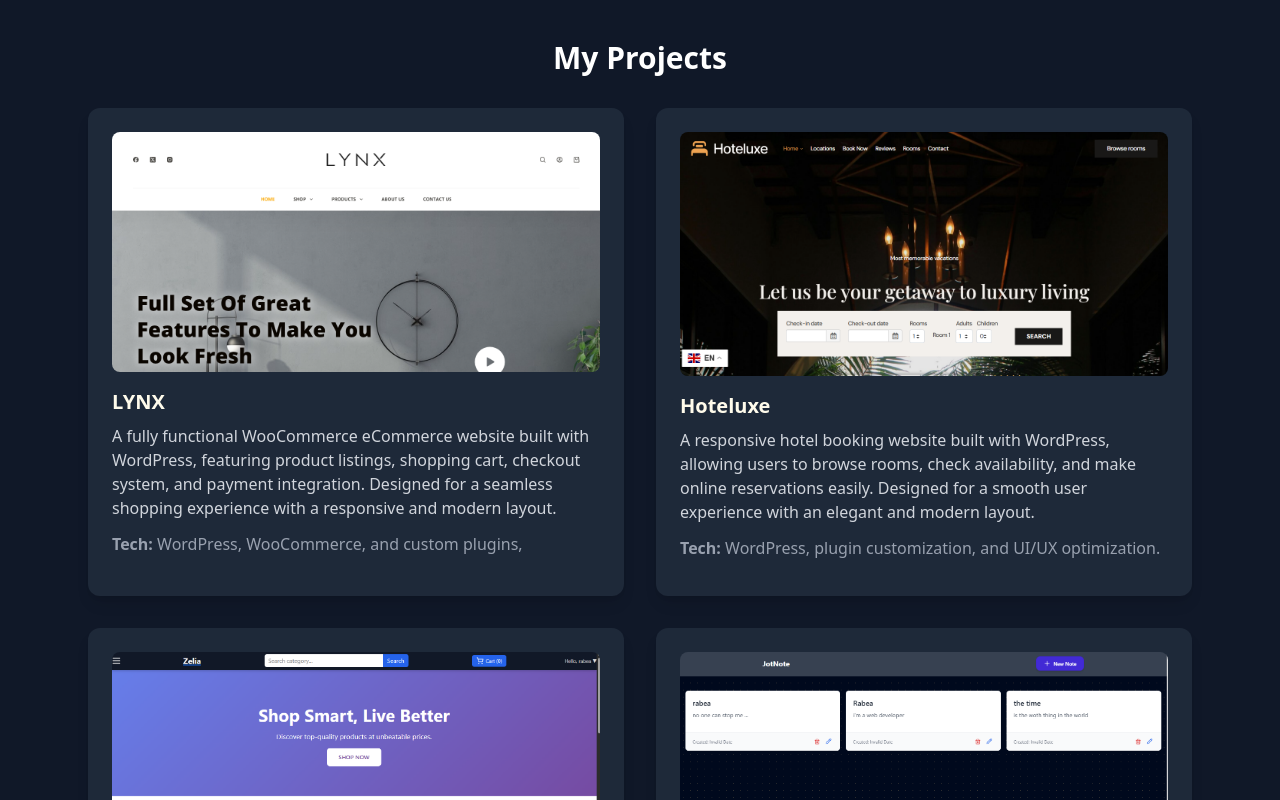
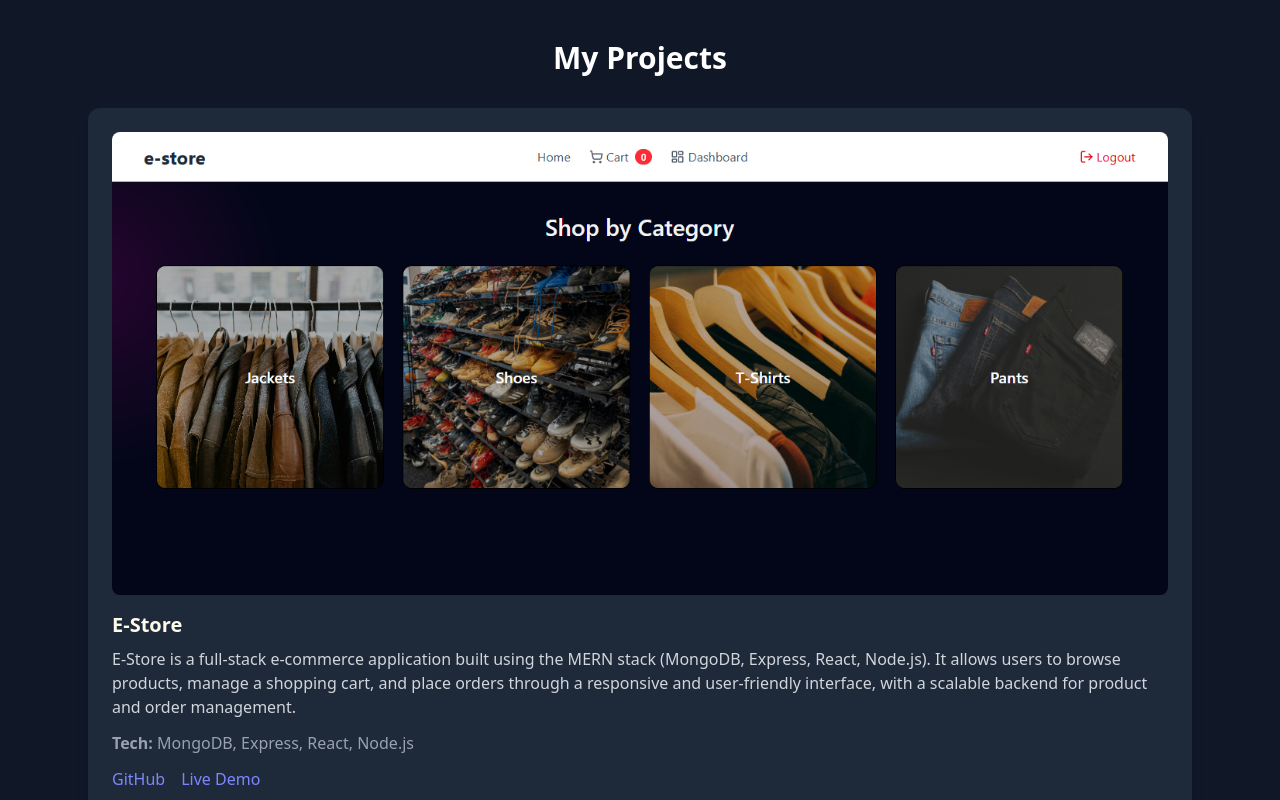
Before and after one commit to mahmoudrabea321/MyPortfolio, a React (Vite) app: page / in a window 1280 px wide. Shown: the part 920-1720 px from the top of the page. Built offline with nearby package versions, Linux system fonts and the light colour scheme.

Commit message:
THE FINAL

```diff
--- a/src/App.jsx
+++ b/src/App.jsx
@@ -1,4 +1,3 @@
-// this my whole portifolio and i wanna to make the background-color in the skills page as the other and i wanna to ask if the photo of each project is necessary or not and if necessary how can i get the screen img for each project
 import React from "react";
 import Navbar from "./components/Navbar";
 import Home from "./components/Home";
--- a/src/components/Projects.jsx
+++ b/src/components/Projects.jsx
@@ -4,6 +4,7 @@ import weather from '../assets/weather.png';
 import note from '../assets/note.png'
 import woo from '../assets/woo.png';
 import hotel from '../assets/hotel.png';
+import estore from '../assets/estore.png';
 
 
 export default function Projects() {
@@ -12,8 +13,25 @@ export default function Projects() {
       <div className="max-w-6xl mx-auto px-6">
         <h2 className="text-3xl font-bold mb-8 text-center text-white">My Projects</h2>
 
+        {/* Project 1 - estore */}
+          <div className="bg-gray-800 p-6 rounded-xl shadow-lg mb-8">
+            <img src={estore} alt="E-Store App" className="rounded-lg mb-4" />
+            <h3 className="text-xl font-semibold mb-2 text-amber-50">E-Store</h3>
+            <p className="text-gray-300 mb-3">
+            E-Store is a full-stack e-commerce application built using the MERN stack (MongoDB, Express, React, Node.js). It allows users to browse products, manage a shopping cart, and place orders through a responsive and user-friendly interface, with a scalable backend for product and order management.
+            </p>
+            <p className="text-gray-400 mb-3">
+              <span className="font-semibold">Tech:</span> MongoDB, Express, React, Node.js
+            </p>
+            <div className="flex gap-4">
+              <a href="https://github.com/mahmoudrabea321/e-commerce-app-frontend" target="_blank" className="text-indigo-400 hover:underline">GitHub</a>
+              <a href="https://zelia.pages.dev/" target="_blank" className="text-indigo-400 hover:underline">Live Demo</a>
+            </div>
+
+          </div>
+
         <div className="grid md:grid-cols-2 gap-8">
-          {/* Project 1 - woocommerce */}
+          {/* Project 2 - woocommerce */}
           <div className="bg-gray-800 p-6 rounded-xl shadow-lg">
             <img src={woo} alt="WooCommerce App" className="rounded-lg mb-4" />
             <h3 className="text-xl font-semibold mb-2 text-amber-50">LYNX</h3>
@@ -25,7 +43,7 @@ export default function Projects() {
             </p>
 
           </div>
-           {/* Project 2 - booking */}
+           {/* Project 3 - booking */}
            <div className="bg-gray-800 p-6 rounded-xl shadow-lg">
             <img src={hotel} alt="WooCommerce App" className="rounded-lg mb-4" />
             <h3 className="text-xl font-semibold mb-2 text-amber-50">Hoteluxe</h3>
@@ -37,7 +55,7 @@ export default function Projects() {
             </p>
 
           </div>
-          {/* Project 3 - Zelia */}
+          {/* Project 4 - Zelia */}
           <div className="bg-gray-800 p-6 rounded-xl shadow-lg">
             <img src={zelia} alt="E-Commerce App" className="rounded-lg mb-4" />
             <h3 className="text-xl font-semibold mb-2 text-amber-50">Zelia</h3>
@@ -53,7 +71,7 @@ export default function Projects() {
               <a href="https://zelia.pages.dev/" target="_blank" className="text-indigo-400 hover:underline">Live Demo</a>
             </div>
           </div>
-          {/* Project 4 - JotNote */}
+          {/* Project 5 - JotNote */}
           <div className="bg-gray-800 p-6 rounded-xl shadow-lg">
             <img src={note} alt="NoteBook App" className="rounded-lg mb-4" />
             <h3 className="text-xl font-semibold mb-2 text-amber-50">JotNote</h3>
@@ -71,7 +89,7 @@ A full-stack web application that allows users to create, edit, and manage perso
             </div>
           </div>
 
-          {/* Project 5 - Weather App */}
+          {/* Project 6 - Weather App */}
           <div className="bg-gray-800 p-6 rounded-xl shadow-lg">
             <img src={weather} alt="Weather App" className="rounded-lg mb-4" />
             <h3 className="text-xl font-semibold mb-2 text-amber-50">Weather App</h3>
@@ -88,7 +106,7 @@ A full-stack web application that allows users to create, edit, and manage perso
             </div>
           </div>
 
-          {/* Project 6 - To-Do List */}
+          {/* Project 7 - To-Do List */}
           <div className="bg-gray-800 p-6 rounded-xl shadow-lg">
             <img src={todo} alt="To-Do List App" className="rounded-lg mb-4" />
             <h3 className="text-xl font-semibold mb-2 text-amber-50">To-Do List</h3>
--- a/src/components/Skills.jsx
+++ b/src/components/Skills.jsx
@@ -13,6 +13,7 @@ const skills = [
   "CSS",
   "VITE",
   "WordPress",
+  "GitHub"
 ];
 
 const Skills = () => {
```
Also changed, not shown: src/assets/estore.png (added).
